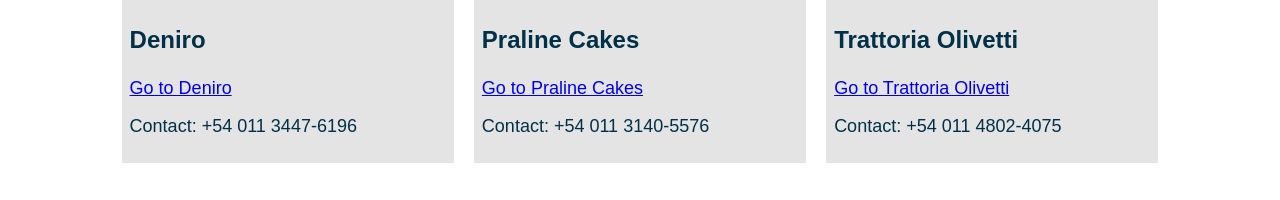
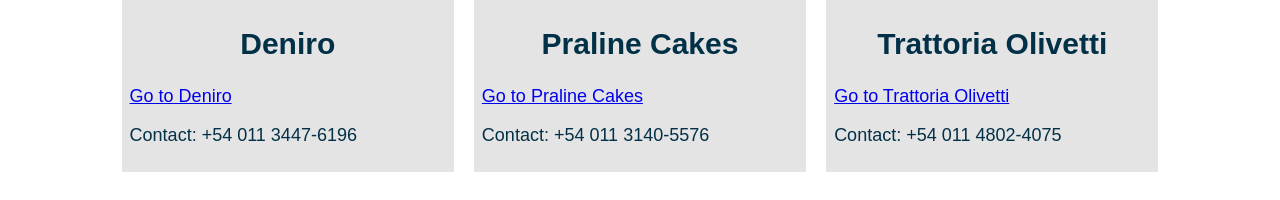
Before and after one commit to santiagopintus/BAChamberCommerce, a plain HTML site: page pages/directory.html in a window 1280 px wide. Shown: the part 1050-1250 px from the top of the page. Drawn offline with Linux system fonts and the light colour scheme; a script that the page names is missing.

Commit message:
Fixed lastest issues

```diff
--- a/css/medium.css
+++ b/css/medium.css
@@ -104,6 +104,9 @@
     #directoryContainer .card .card-img-container {
         max-width: 20rem;
     }
+    #directoryContainer .card .card-info-container h2{
+        text-align: start;
+    }
 
     /* When grid view is on */
     #directoryContainer.grid {
@@ -117,6 +120,9 @@
     #directoryContainer.grid .card .card-img-container {
         max-width: unset;
     }
+    #directoryContainer.grid .card .card-info-container h2{
+        text-align: center;
+    }
 
     /*============== FOOTER =============*/
     footer .footer-columns {
--- a/css/styles.css
+++ b/css/styles.css
@@ -215,6 +215,7 @@ header .logo-link, .navigation li a {
     text-align: center;
     display: block;
     background-image: url('../images/callToAction.jpg');
+    /* background-color: var(--accent); */
     background-size: cover;
     background-position: center center;
 }
--- a/js/directoryScripts.js
+++ b/js/directoryScripts.js
@@ -23,7 +23,7 @@ function createHtml(data) {
         </div>
 
         <div class="card-info-container">
-            <h3>${item.title}</h3>
+            <h2>${item.title}</h2>
             <a href="${item.website}" target="_blank">Go to ${item.title}</a>
             <p>Contact: ${item.contact}</p>
         </div>`;
```
Also changed, not shown: pages/join.html (+1 -1 lines).
